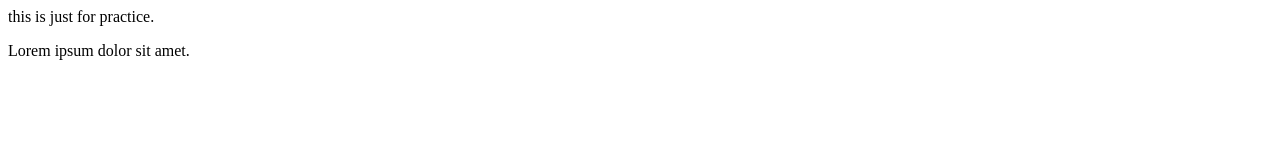
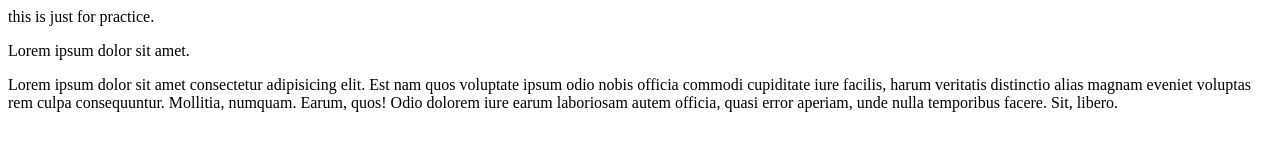
Before and after one commit to deeplahane/just_for_practice, a plain HTML site: page index.html in a window 1280 px wide. Drawn offline with Linux system fonts and the light colour scheme.

Commit message:
changes in ind

```diff
--- a/index.html
+++ b/index.html
@@ -1,15 +1,23 @@
 <!DOCTYPE html>
 <html lang="en">
   <head>
-    <meta charset="UTF-8">
-    <meta http-equiv="X-UA-Compatible" content="IE=edge">
-    <meta name="viewport" content="width=device-width, initial-scale=1.0">
+    <meta charset="UTF-8" />
+    <meta http-equiv="X-UA-Compatible" content="IE=edge" />
+    <meta name="viewport" content="width=device-width, initial-scale=1.0" />
     <title>Document</title>
   </head>
   <body>
     this is just for practice.
+    <p>Lorem ipsum dolor sit amet.</p>
+    <div>
       <p>
-        Lorem ipsum dolor sit amet.
+        Lorem ipsum dolor sit amet consectetur adipisicing elit. Est nam quos
+        voluptate ipsum odio nobis officia commodi cupiditate iure facilis,
+        harum veritatis distinctio alias magnam eveniet voluptas rem culpa
+        consequuntur. Mollitia, numquam. Earum, quos! Odio dolorem iure earum
+        laboriosam autem officia, quasi error aperiam, unde nulla temporibus
+        facere. Sit, libero.
       </p>
+    </div>
   </body>
 </html>
```
Lines whose indentation alone changed are shown as unchanged.
